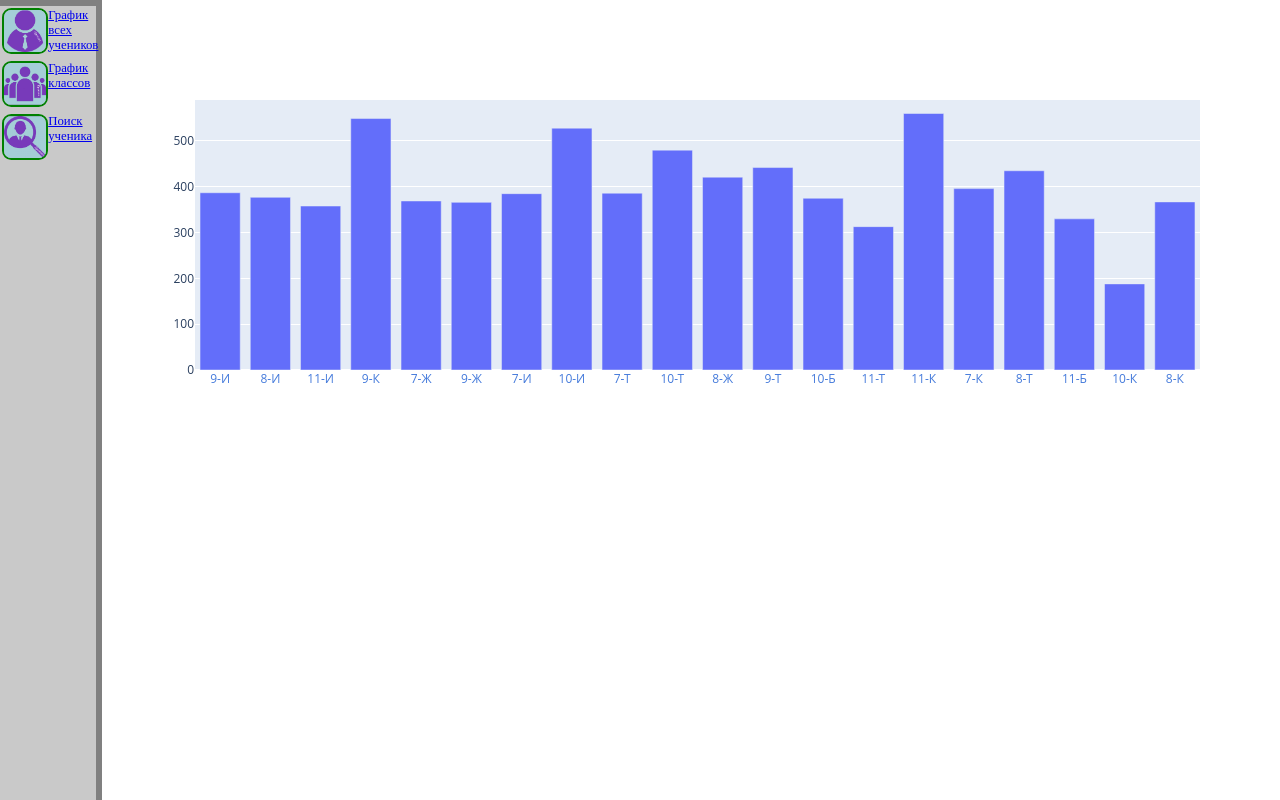
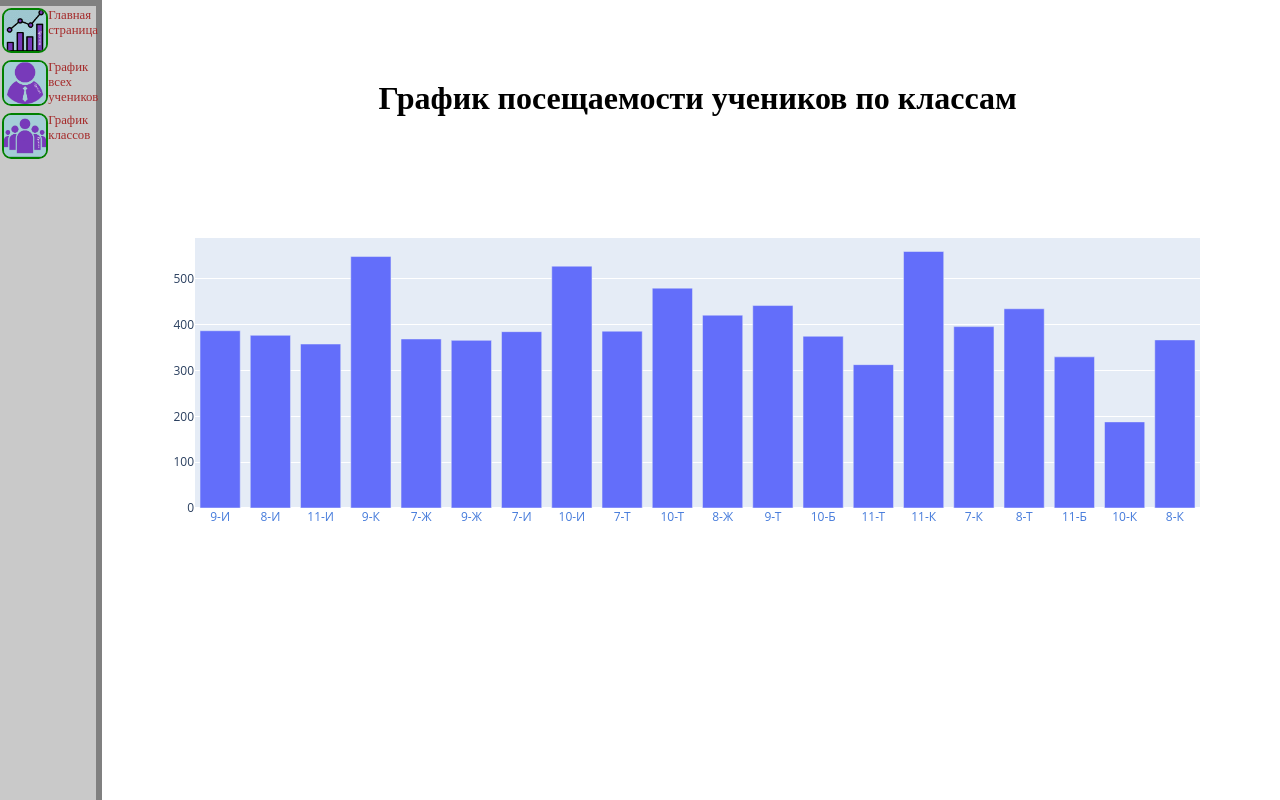
Before and after one commit to Dimmisc/Project, a Flask app: page /provide_grades_visitings in a window 1280 px wide. Run offline with Flask 3, Linux system fonts and the light colour scheme; data comes from the database, SQL or seed files in the repository.

Commit message:
Scool adding

```diff
--- a/main.py
+++ b/main.py
@@ -4,7 +4,7 @@ from database import db_session
 from werkzeug.utils import secure_filename
 
 from forms.site import ExselFile
-from database.site_data import Students, XLSXFILES
+from database.site_data import Students, XLSXFILES, Grades
 from database import db_session
 from moduls.Site_moduls import extand_xlsx_file, GetDataStudents, GetGradesData, GetDataStudent
 from moduls.graphics import StudentsPlot, GradesPlot, GradeStudentsPlot
@@ -21,7 +21,7 @@ app.config['SECRET_KEY'] = 'mysecurytiname'
 
 @app.route("/", methods=["GET", "POST"])
 def main_page():
-    db_sess = db_session.create_session()
+    # db_sess = db_session.create_session()
     # extand_xlsx_file(db_sess, "static/loaded/Generated_by_XLSXFILLER.xlsx")
     # print(GetDataStudents(db_sess))
     # print()
@@ -50,7 +50,8 @@ def progravis():
 def grades(id_grade):
     db_sess = db_session.create_session()
     plot = GradeStudentsPlot(db_sess, id_grade)
-    return render_template("grade_description.html", plot=plot)
+    namegd = db_sess.query(Grades).filter_by(id=id_grade).first().grade
+    return render_template("grade_description.html", plot=plot, nameg=namegd)
 
 
 @app.route("/provide_student_visiting/<int:id_student>", methods=["GET", "POST"])
@@ -60,7 +61,7 @@ def prostuvis(id_student):
     visits = GetDataStudent(db_sess, id_student)
     Student = {}
     Student["FIO"] = f'{student.surname} {student.name} {student.patronymic}'
-    Student["Class"] = student.Grade
+    Student["Class"] = student.Grade.grade
     print(visits)
     return render_template("provide_student_visiting.html", visits=visits, student=Student)
 
--- a/static/styles/panel.css
+++ b/static/styles/panel.css
@@ -142,3 +142,32 @@ body {
     height: 100%;
     width: 100%;
 }
+.ri {
+    width: 30%;
+    float: left;
+}
+.le {
+    width: 60%;
+    float: left;
+}
+.flx1 {
+    display: center;
+    padding: 3%;
+}
+.cental{
+    text-align: center;
+}
+.pd {
+    padding-top: 5%;
+}
+.pidpad {
+    padding-left: 2%;
+}
+.lnk {
+    text-decoration: none;
+    color: brown;
+}
+.lnk:hover {
+    text-decoration: none;
+    color:darkred;
+}
--- a/templates/panel.html
+++ b/templates/panel.html
@@ -12,20 +12,20 @@
             <div class="panel-pading">
                 <div class="">
                     <div class="grd pt">
+                        <a href="/" class="nullatr"><img src="/static/icons/main.png" class="icon"></img></a>
+                        <a href="/" class="desc lnk"><div>Главная страница</div></a>
+                    </div>
+                </div>
+                <div class="">
+                    <div class="grd pt">
                         <a href="/provide_students_visiting" class="nullatr"><img src="/static/icons/1.png" class="icon"></img></a>
-                        <a href="/provide_students_visiting" class="desc">График всех учеников </a>
+                        <a href="/provide_students_visiting" class="desc lnk">График всех учеников </a>
                     </div>
                 </div>
                 <div class="">
                     <div class="grd pt">
                         <a href="/provide_grades_visitings" class="nullatr"><img src="/static/icons/2.png" class="icon"></img></a>
-                        <a href="/provide_grades_visitings" class="desc">График классов </a>
-                    </div>
-                </div>
-                <div class="">
-                    <div class="grd pt">
-                        <a href="/provide_student_visiting" class="nullatr"><img src="/static/icons/3.png" class="icon"></img></a>
-                        <a href="/provide_student_visiting" class="desc"><div>Поиск ученика</div></a>
+                        <a href="/provide_grades_visitings" class="desc lnk">График классов </a>
                     </div>
                 </div>
             </div>
--- a/templates/provide_grade_visiting.html
+++ b/templates/provide_grade_visiting.html
@@ -1,5 +1,10 @@
 {% extends "panel.html" %}
 
 {% block content %}
-    {{ plot | safe }}
+<div>
+    <h1 class="cental pd">График посещаемости учеников по классам</h1>
+    <div class="plt1">
+        {{ plot | safe }}
+    </div>
+</div>
 {% endblock %}
--- a/templates/provide_student_visiting.html
+++ b/templates/provide_student_visiting.html
@@ -3,7 +3,7 @@
 {% block content %}
 <div>
     <div class="Student">
-        <div>
+        <div class="pidpad">
             <h1>{{ student.FIO }}</h1>
             <h3>Класс: {{ student.Class }} </h3>
         </div>
```
Also changed, not shown: templates/grade_description.html (+6 -1 lines), templates/provide_students_visiting.html (+7 -4 lines), static/icons/main.png (added), 1 other file.
